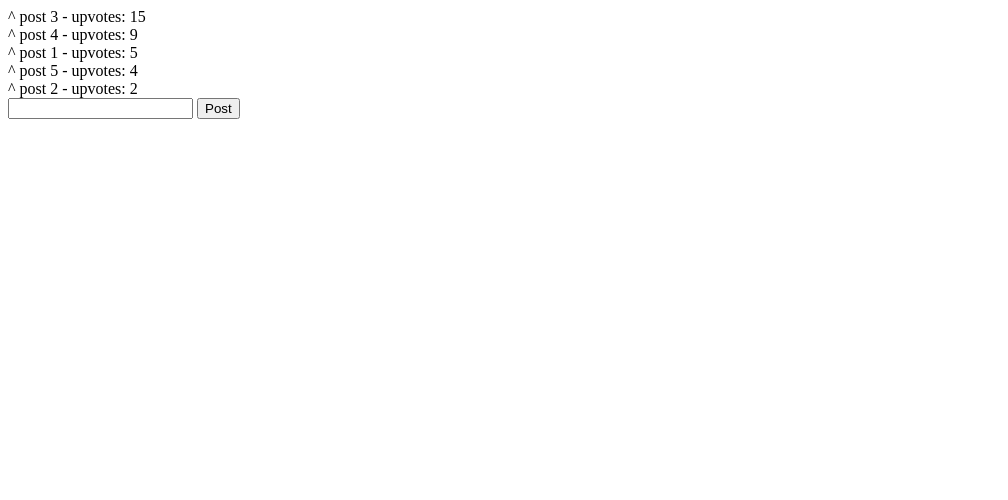
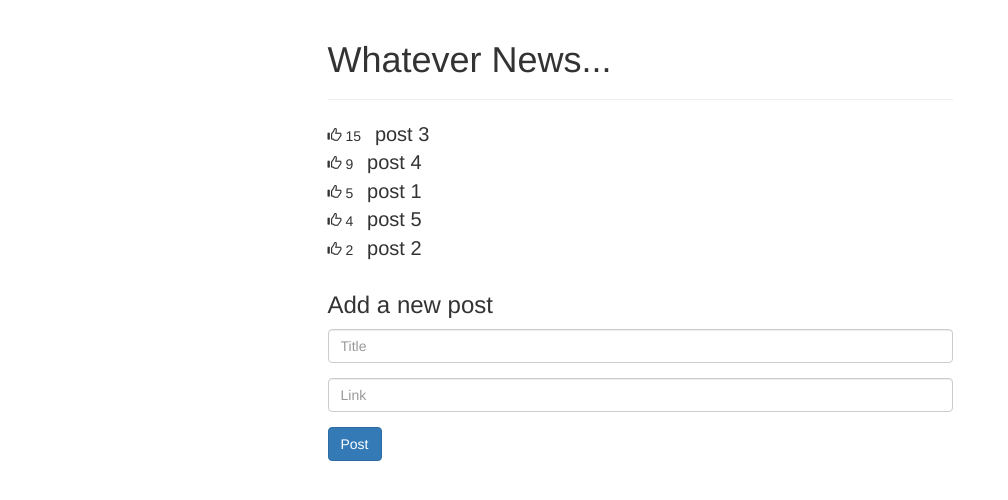
Before and after one commit to MrBenJ/meanstack-reddit-clone, a plain HTML site: page index.html in a window 1280 px wide. Shown: the whole page, without its empty margins (0-1008 px from the left). Drawn offline with nearby package versions, Linux system fonts and the light colour scheme.

Commit message:
Added bootstrap. Refactored HTML for indent and cleanliness

```diff
--- a/app.js
+++ b/app.js
@@ -16,8 +16,14 @@ app.controller('MainCtrl', [
 
 			if(!$scope.title || $scope.title === '') {return;}
 
-			$scope.posts.push({title: $scope.title, upvotes: 0});
+			$scope.posts.push({
+				title: $scope.title,
+				link: $scope.link,
+				upvotes: 0
+			});
+
 			$scope.title = '';
+			$scope.link = '';
 		};
 
 		$scope.incrementUpvotes = function(post) {
--- a/index.html
+++ b/index.html
@@ -2,21 +2,47 @@
 <html>
 	<head>
 		<title>Angular App for fun</title>
+		<link href="http://maxcdn.bootstrapcdn.com/bootstrap/3.2.0/css/bootstrap.min.css" rel="stylesheet">
 		<script src="http://ajax.googleapis.com/ajax/libs/angularjs/1.3.10/angular.min.js"></script>
 		<script src="app.js"></script>
 	</head>
 	<body ng-app="flapperNews" ng-controller="MainCtrl" >
-		<div ng-repeat="post in posts | orderBy: '-upvotes'">
-			<span ng-click="incrementUpvotes(post)">^</span>
-			{{ post.title }} -  upvotes: {{ post.upvotes }}
+		<div class="row">
+			<div class="col-md-6 col-md-offset-3">
+
+				<div class="page-header">
+					<h1>Whatever News...</h1>
+				</div>
+
+				<div ng-repeat="post in posts | orderBy: '-upvotes'">
+					<span class="glyphicon glyphicon-thumbs-up" ng-click="incrementUpvotes(post)"></span>
+					{{post.upvotes}}
+					<span style="font-size:20px; margin-left:10px;">
+						<a ng-show="post.link" href="{{post.link}}">
+							{{ post.title }}
+						</a>
+						<span ng-hide="post.link">
+							{{post.title}}
+						</span>
+					</span>
+				</div>
+				<form ng-submit="addPost()" style="margin-top:30px;">
+					<h3>Add a new post</h3>
+					<div class="form-group">
+						<input type="text"
+						class="form-control"
+						placeholder="Title"
+						ng-model="title"></input>
+					</div>
+					<div class="form-group">
+						<input type="text"
+						class="form-control"
+						placeholder="Link"
+						ng-model="link"></input>
+					</div>
+					<button type="submit" class="btn btn-primary">Post</button>
+				</form>
+			</div>
 		</div>
-		<form ng-submit="addPost()">
-			<input type="text" ng-model="title"></input>
-			<button type="submit">Post</button>
-		</form>
-
-
-
-
 	</body>
 </html>
```
